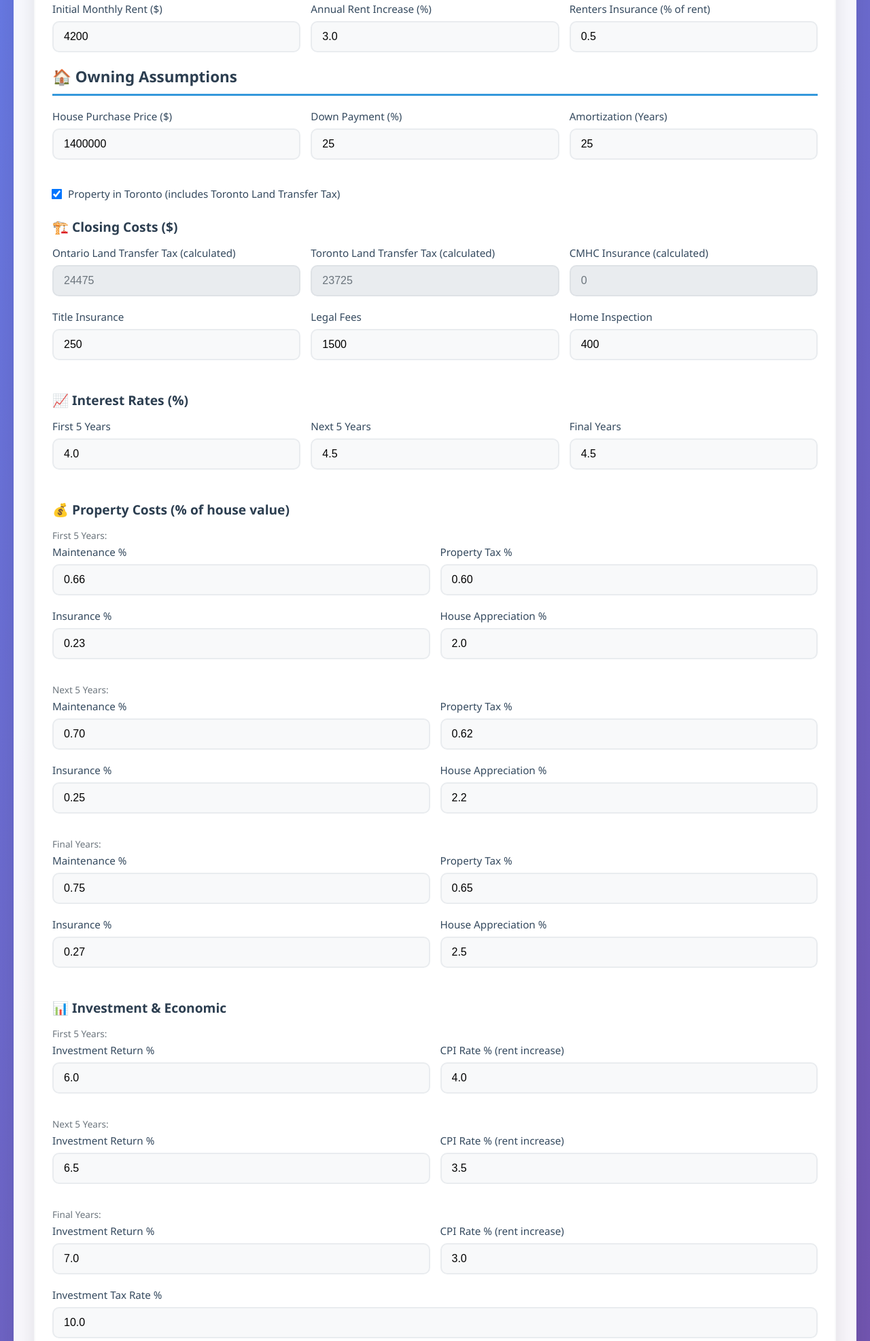
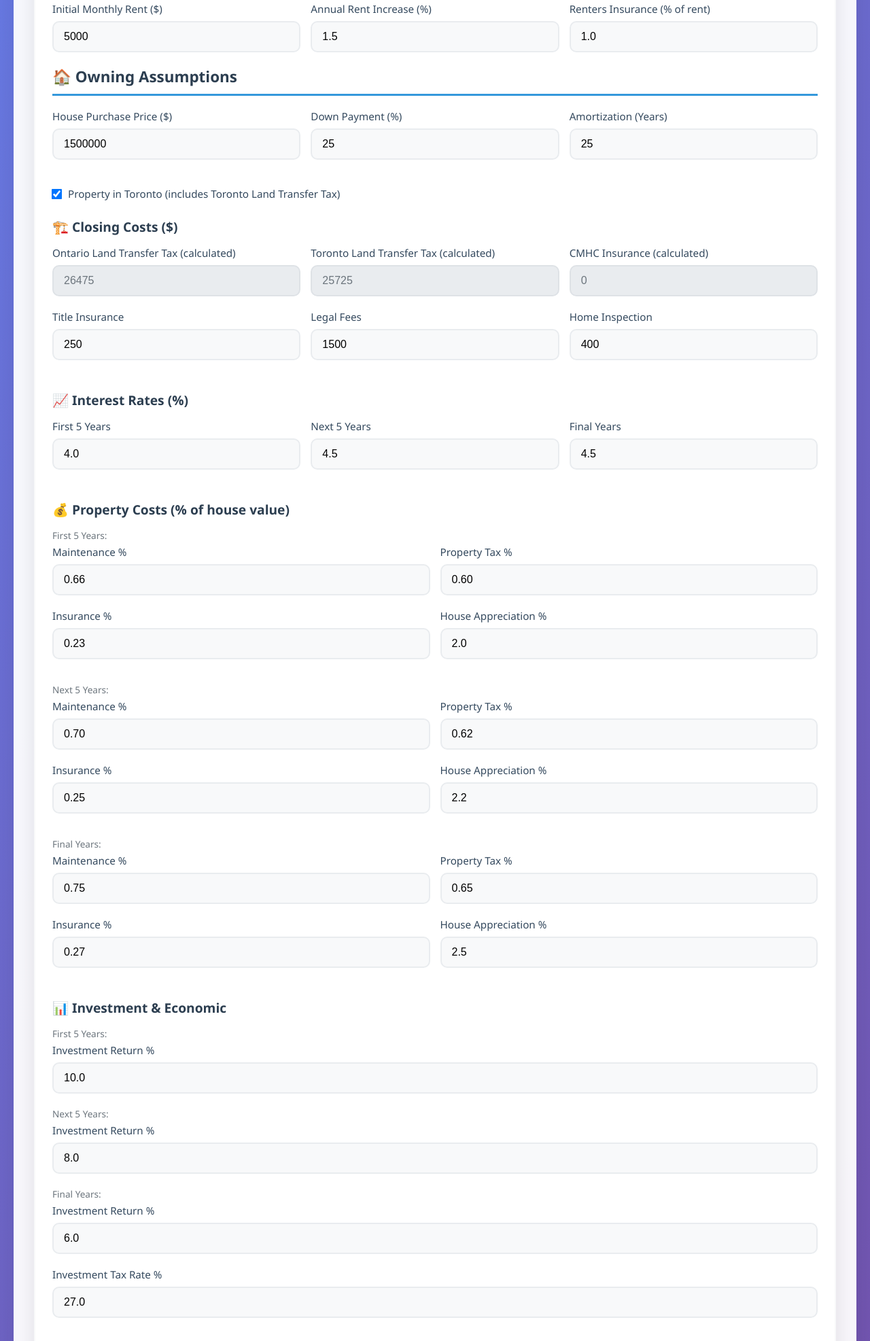
Before and after one commit to 386mhz/rentvsbuy, a plain HTML site: page index.html in a window 1280 px wide. Shown: the part 448-2421 px from the top of the page at 68% size. Drawn offline with Linux system fonts and the light colour scheme.

Commit message:
Update index.html
Cleaned up CPI and rent increase fields. no wit only uses rent increase in calculations

```diff
--- a/index.html
+++ b/index.html
@@ -26,17 +26,17 @@
 				<div class="three-column">
 					<div class="input-group">
 						<label>Initial Monthly Rent ($)</label>
-						<input type="number" id="monthlyRent" value="4200">
+						<input type="number" id="monthlyRent" value="5000">
                 </div>
 
                     <div class="input-group">
                         <label>Annual Rent Increase (%)</label>
-                        <input type="number" id="rentIncrease" value="3.0" step="0.1">
+                        <input type="number" id="rentIncrease" value="1.5" step="0.1">
                 </div>
 
                     <div class="input-group">
                         <label>Renters Insurance (% of rent)</label>
-                        <input type="number" id="rentersInsurancePercent" value="0.5" step="0.1">
+                        <input type="number" id="rentersInsurancePercent" value="1.0" step="0.1">
                     </div>
                 </div>
 
@@ -45,7 +45,7 @@
                 <div class="three-column">
                     <div class="input-group">
                         <label>House Purchase Price ($)</label>
-                        <input type="number" id="housePrice" value="1400000">
+                        <input type="number" id="housePrice" value="1500000">
                     </div>
 
                     <div class="input-group">
@@ -205,50 +205,26 @@
                 <h3 style="margin: 25px 0 15px 0; color: #2c3e50; font-size: 1.2rem;">📊 Investment & Economic</h3>
 
 				<div class="period-label">First 5 Years:</div>
-
-				<div class="two-column">
 				<div class="input-group">
 					<label>Investment Return %</label>
-						<input type="number" id="investmentReturn1" value="6.0" step="0.1">
-					</div>
-
-					<div class="input-group">
-						<label>CPI Rate % (rent increase)</label>
-						<input type="number" id="cpiRate1" value="4.0" step="0.1">
-					</div>
+					<input type="number" id="investmentReturn1" value="10.0" step="0.1">
 				</div>
 
 				<div class="period-label">Next 5 Years:</div>
-                <div class="two-column">
 				<div class="input-group">
 					<label>Investment Return %</label>
-                        <input type="number" id="investmentReturn2" value="6.5" step="0.1">
-                    </div>
-
-                    <div class="input-group">
-                        <label>CPI Rate % (rent increase)</label>
-                        <input type="number" id="cpiRate2" value="3.5" step="0.1">
-                    </div>
-
+					<input type="number" id="investmentReturn2" value="8.0" step="0.1">
 				</div>
 
 				<div class="period-label">Final Years:</div>
-                <div class="two-column">
 				<div class="input-group">
 					<label>Investment Return %</label>
-                        <input type="number" id="investmentReturn3" value="7.0" step="0.1">
-                    </div>
-
-                    <div class="input-group">
-                        <label>CPI Rate % (rent increase)</label>
-                        <input type="number" id="cpiRate3" value="3.0" step="0.1">
-                    </div>
-
+					<input type="number" id="investmentReturn3" value="6.0" step="0.1">
 				</div>
 
                 <div class="input-group">
                     <label>Investment Tax Rate %</label>
-                    <input type="number" id="investmentTaxRate" value="10.0" step="0.1">
+                    <input type="number" id="investmentTaxRate" value="27.0" step="0.1">
                 </div>
 
                 <button class="calculate-btn" onclick="calculateComparison()">
@@ -360,13 +336,9 @@
                 parseFloat(document.getElementById('investmentReturn2').value) / 100,
                 parseFloat(document.getElementById('investmentReturn3').value) / 100
             ];
-            const cpiRates = [
-                parseFloat(document.getElementById('cpiRate1').value) / 100,
-                parseFloat(document.getElementById('cpiRate2').value) / 100,
-                parseFloat(document.getElementById('cpiRate3').value) / 100
-            ];
+
             const rentersInsuranceRate = parseFloat(document.getElementById('rentersInsurancePercent').value) / 100;
-
+            const rentIncrease = parseFloat(document.getElementById('rentIncrease').value) / 100;
             const investmentTaxRate = parseFloat(document.getElementById('investmentTaxRate').value) / 100;
 
             // Calculate initial values
@@ -416,7 +388,6 @@
                 const currentInsuranceRate = insuranceRates[period];
                 const currentAppreciationRate = appreciationRates[period];
                 const currentInvestmentReturn = investmentReturns[period];
-                const currentCpiRate = cpiRates[period];
 
                 // Calculate mortgage payment (if still paying)
                 const remainingYears = Math.max(0, amortizationYears - (year - 1));
@@ -482,7 +453,7 @@
                 });
 
                 // Update rent for next year
-                currentRent *= (1 + currentCpiRate);
+                currentRent *= (1 + rentIncrease);
             }
 
             // Update UI with results
```
Lines whose indentation alone changed are shown as unchanged.
